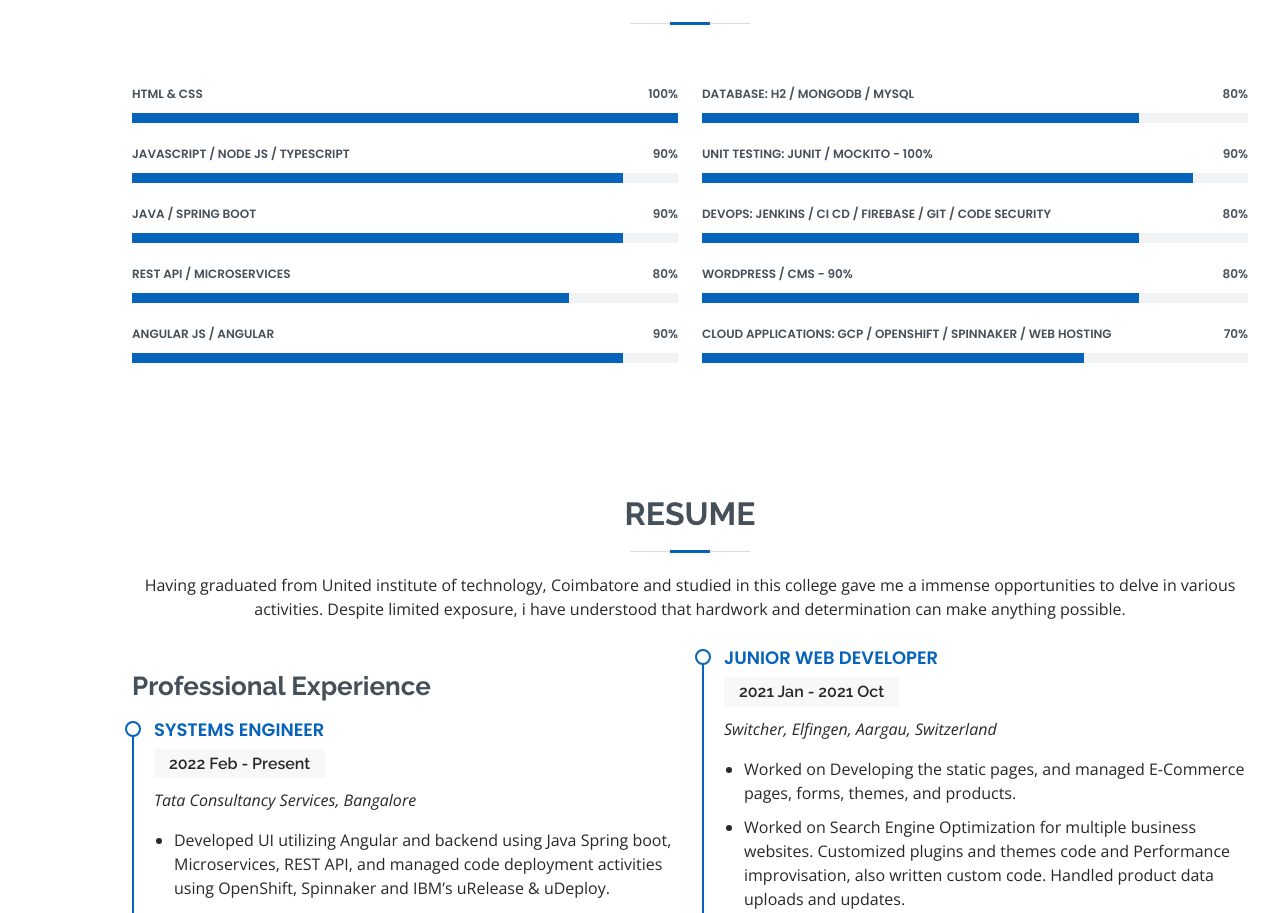
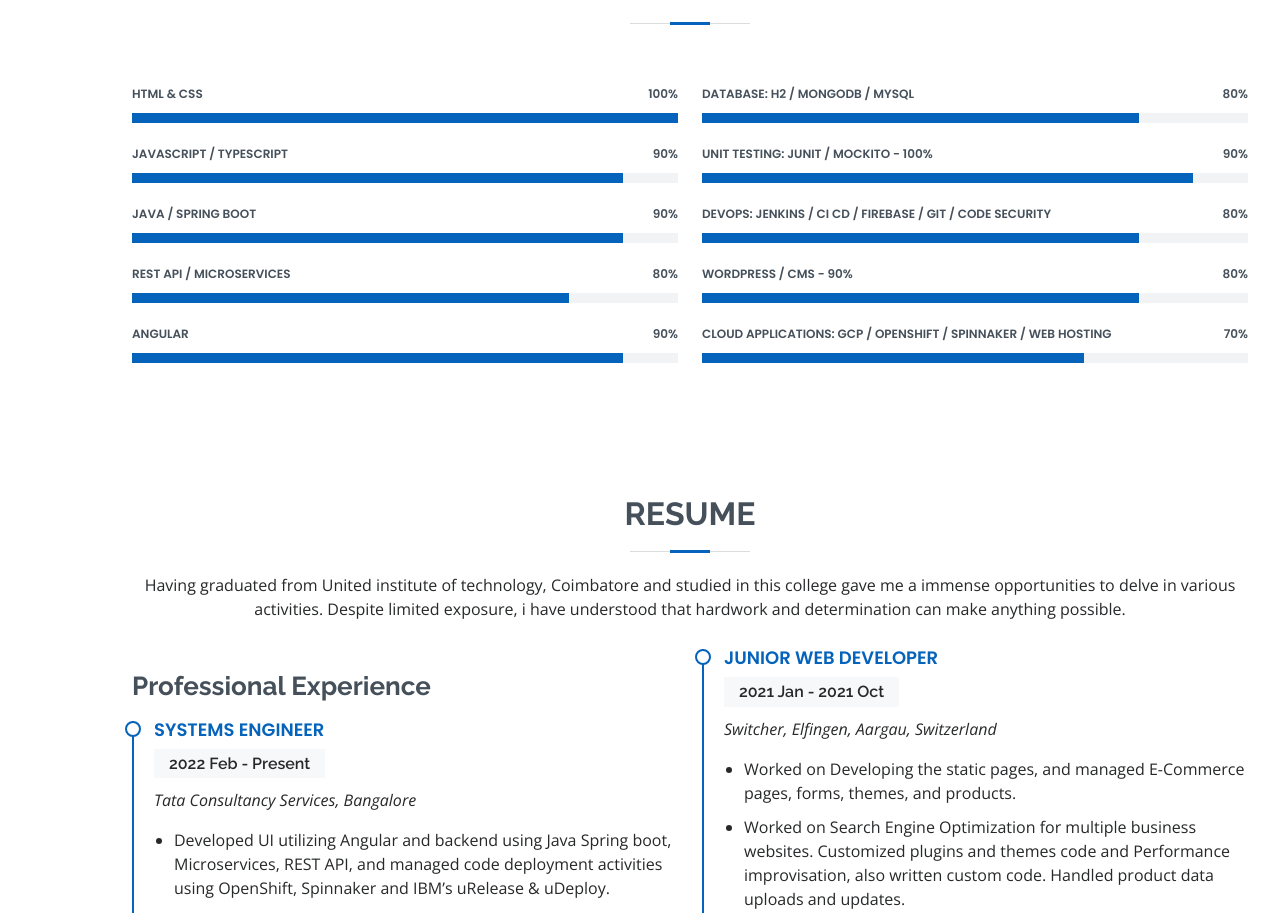
Before and after one commit to arunpadma25/arunpadma.tech, a plain HTML site: page index.html in a window 1280 px wide. Shown: the part 1581-2494 px from the top of the page. Drawn offline with nearby package versions, Linux system fonts and the light colour scheme; a script that the page names is missing.

Commit message:
Update index.html

```diff
--- a/index.html
+++ b/index.html
@@ -194,7 +194,7 @@
               </div>
 
               <div class="progress">
-                <span class="skill">Javascript / Node Js / TypeScript<i class="val">90%</i></span>
+                <span class="skill">Javascript / TypeScript<i class="val">90%</i></span>
                 <div class="progress-bar-wrap">
                   <div
                     class="progress-bar"
@@ -234,7 +234,7 @@
 
               <div class="progress">
                 <span class="skill"
-                  >Angular Js / Angular <i class="val">90%</i></span
+                  >Angular <i class="val">90%</i></span
                 >
                 <div class="progress-bar-wrap">
                   <div
```
